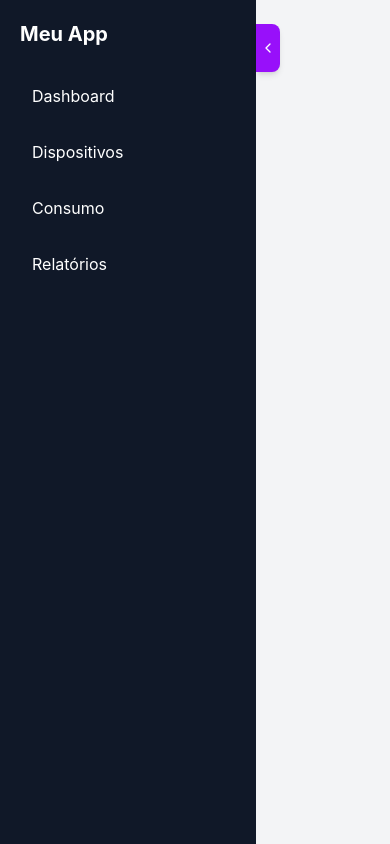
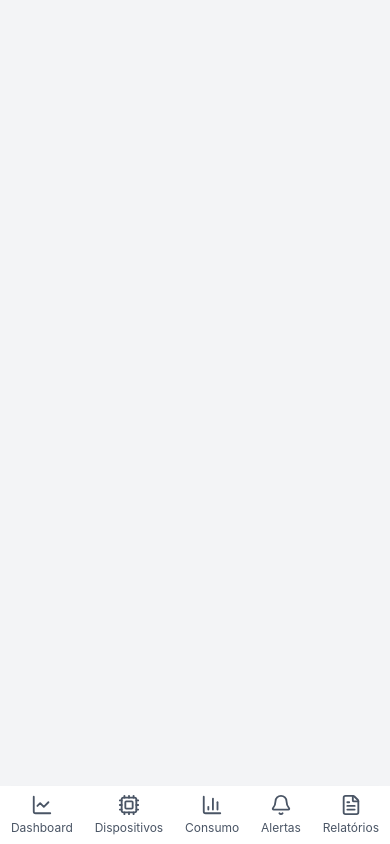
Before and after one commit to PED-LCN/PIEC1_Project, a React app in the folder frontend/: page /login in a window 390 px wide. Both pictures are taken after a click on the button "Entrar". Built offline with nearby package versions, Linux system fonts and the light colour scheme; the HTML template or start-up script is replaced by a standard one.

Commit message:
Mobile (#10)
* first commit in frontend

* mudando produto para dispositivo e preparando para recebê-los na tabela

* navegação para mobile e resposividade

* Criando vercel.json

* Update vite

---------

Co-authored-by: Kaikyterto <kaikyterto9@gmail.com>

```diff
--- a/frontend/src/App.jsx
+++ b/frontend/src/App.jsx
@@ -1,12 +1,9 @@
 import { BrowserRouter, Routes, Route, Navigate } from "react-router-dom";
 import Sidebar from "./components/SideBar";
+import NavigationMobile from "./components/NavigationMobile";
 import React, { useState } from "react";
 import Login from "./pages/Login";
-// páginas
-//import Dashboard from "./pages/Dashboard";
 import Devices from "./pages/Devices";
-//import Consumo from "./pages/Consumo";
-//import Relatorios from "./pages/Relatorios";
 
 export default function App() {
   const [possui_login, setPossui_login] = useState(false); //teste, depois o processo será pelo backend
@@ -23,6 +20,7 @@ export default function App() {
       ) : (
         <div className="flex">
           <Sidebar />
+          <NavigationMobile />
           <div className="flex-1 p-6 bg-gray-100 min-h-screen">
             <Routes>
               <Route path="/" element={<Navigate to="/products" />} />
--- /dev/null
+++ b/frontend/src/components/NavigationMobile.jsx
@@ -0,0 +1,50 @@
+import { NavLink } from "react-router-dom";
+import { LineChart, Cpu, BarChart3, Bell, FileText } from "lucide-react";
+
+export default function BottomMenu() {
+  const items = [
+    { id: "dashboard", icon: LineChart, path: "/", label: "Dashboard" },
+    {
+      id: "dispositivos",
+      icon: Cpu,
+      path: "/dispositivos",
+      label: "Dispositivos",
+    },
+    { id: "consumo", icon: BarChart3, path: "/consumo", label: "Consumo" },
+    {
+      id: "notifications",
+      icon: Bell,
+      path: "/notifications",
+      label: "Alertas",
+    },
+    {
+      id: "relatorios",
+      icon: FileText,
+      path: "/relatorios",
+      label: "Relatórios",
+    },
+  ];
+
+  return (
+    <div className="md:hidden fixed bottom-0 left-0 w-full bg-white shadow-lg flex justify-around items-center py-2 z-50">
+      {items.map((item) => {
+        const Icon = item.icon;
+
+        return (
+          <NavLink
+            key={item.id}
+            to={item.path}
+            className={({ isActive }) =>
+              `flex flex-col items-center justify-center text-xs transition-all ${
+                isActive ? "text-purple-700" : "text-gray-600"
+              }`
+            }
+          >
+            <Icon size={22} />
+            <span className="mt-1">{item.label}</span>
+          </NavLink>
+        );
+      })}
+    </div>
+  );
+}
--- a/frontend/src/components/SideBar.jsx
+++ b/frontend/src/components/SideBar.jsx
@@ -9,12 +9,13 @@ export default function Sidebar() {
     { path: "/", label: "Dashboard" },
     { path: "/dispositivos", label: "Dispositivos" },
     { path: "/consumo", label: "Consumo" },
+    { path: "/notifications", label: "Notificações" },
     { path: "/relatorios", label: "Relatórios" },
   ];
 
   return (
     <aside
-      className={`absolute ${
+      className={`md:block hidden absolute ${
         open ? "w-64 z-10" : "w-20"
       } min-h-screen bg-gray-900 text-white p-5 transition-all duration-300 `}
     >
--- a/frontend/vite.config.js
+++ b/frontend/vite.config.js
@@ -24,6 +24,7 @@ export default defineConfig({
             type: "image/png",
           },
         ],
+        base: './',
       },
     }),
   ],
```
Also changed, not shown: frontend/vercel.json (added).
